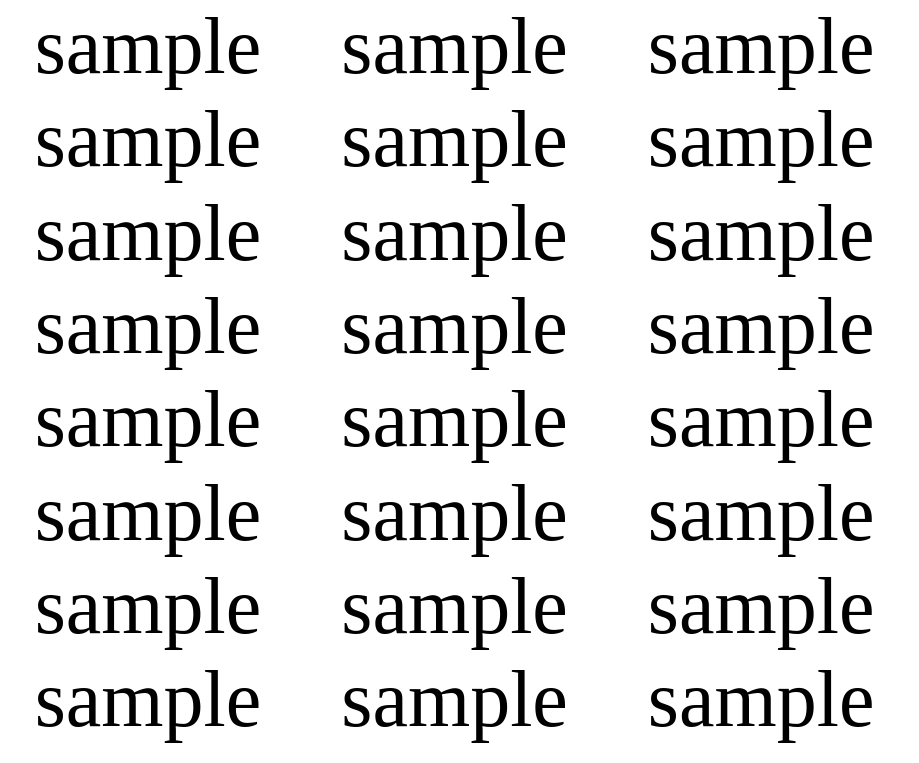
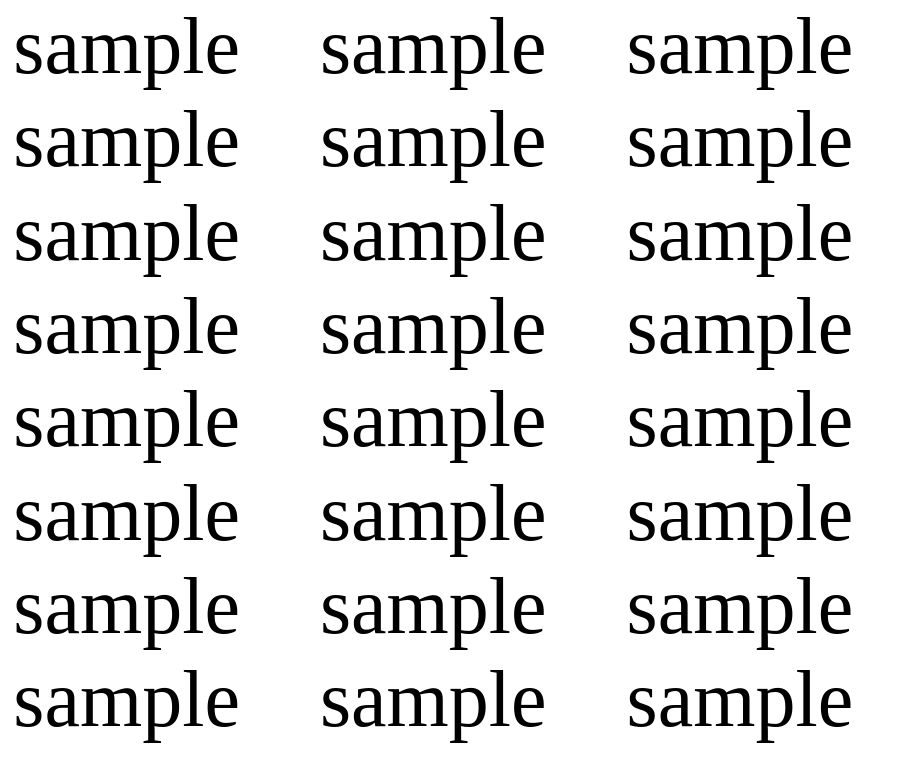
Before and after one commit to synle/letter-tracing-generator, a plain HTML site: page index.html in a window 1280 px wide. Both pictures are taken after typing "Sample" into the empty fields and a click on the button "Submit". Shown: the top 763 px of the page, without its empty margins (0-919 px from the left). Drawn offline with Linux system fonts and the light colour scheme.

Commit message:
Update index.html

```diff
--- a/index.html
+++ b/index.html
@@ -14,7 +14,7 @@
         /*requires trace font*/
         font-family: trace;
         font-size: 60pt;
-        margin-left:  26pt;
+        margin-left:  10pt;
         line-height: 70pt;
       }
       form{
```
